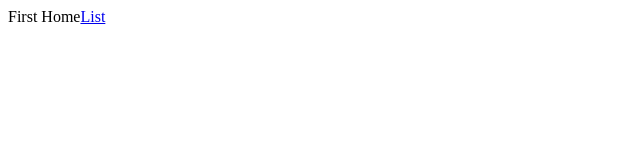
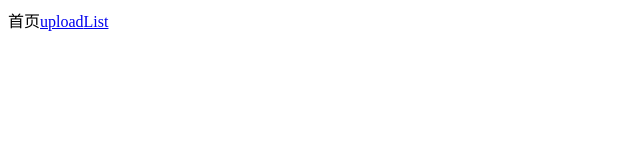
Before and after one commit to inceptiongt/google_streetview_publisher, a Next.js app: page / in a window 1280 px wide. Shown: the top 160 px of the page, without its empty margins (0-640 px from the left). Built offline with nearby package versions, Linux system fonts and the light colour scheme; what @ant-design/nextjs-registry would draw is missing.

Commit message:
不搞了，开新项目重构

```diff
--- a/next.config.ts
+++ b/next.config.ts
@@ -38,11 +38,6 @@ const nextConfig: NextConfig = {
       }
     ],
   },
-  experimental: {
-    serverActions: {
-      bodySizeLimit: '100mb',
-    },
-  },
   logging: {
     fetches: {
       fullUrl: true,
@@ -50,7 +45,6 @@ const nextConfig: NextConfig = {
     },
 
   },
-  serverExternalPackages: ['exiftool-vendored'],
   // allowedDevOrigins: true,
 }
 
--- a/src/app/(content)/list/ClientList.tsx
+++ b/src/app/(content)/list/ClientList.tsx
@@ -1,13 +1,13 @@
 "use client"
-import { Button, Card, Col, message, Popconfirm, Row } from "antd";
+import { Button, Card, Col, message, Popconfirm, Row, List } from "antd";
 import { EditOutlined, DeleteOutlined, EyeOutlined } from '@ant-design/icons';
 import { deletePhoto } from '@/services'
 import { useRouter } from 'next/navigation'
 
-import { List } from "antd";
-const { Item: ListItem } = List
 import Image from "next/image";
 import dayjs from 'dayjs'
+
+const { Item: ListItem } = List
 
 const ClientList = ({ photos }: { photos?: gapi.client.streetviewpublish.Photo[] }) => {
     const router = useRouter()
--- a/src/app/page.tsx
+++ b/src/app/page.tsx
@@ -6,8 +6,9 @@ export default function Home() {
   console.log('++++++++++++app paga')
   return (
     <>
-    First Home
-    <Link href={'/list'}>List</Link>
+      首页
+      <Link href={'/upload'}>upload</Link>
+      <Link href={'/list'}>List</Link>
     </>
   )
 }
```
